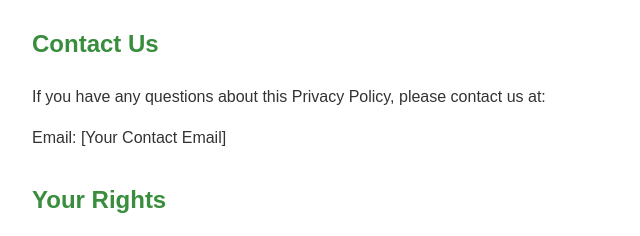
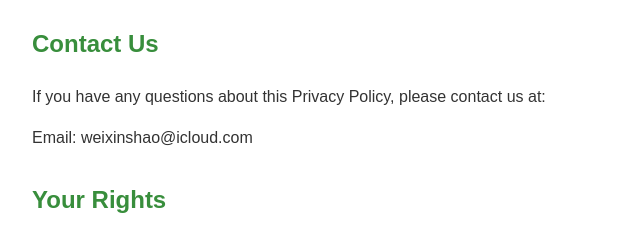
Before and after one commit to 1060666509/yummydownies, a plain HTML site: page index.html in a window 1280 px wide. Shown: the part 1120-1356 px from the top of the page, 208-848 px from the left. Drawn offline with Linux system fonts and the light colour scheme.

Commit message:
update email

```diff
--- a/index.html
+++ b/index.html
@@ -62,7 +62,7 @@
 
     <h2>Contact Us</h2>
     <p>If you have any questions about this Privacy Policy, please contact us at:</p>
-    <p>Email: [Your Contact Email]</p>
+    <p>Email: weixinshao@icloud.com</p>
 
     <h2>Your Rights</h2>
     <p>Since we don't collect any personal data, there is no personal information to access, modify, or delete. Your game data is stored locally on your device and can be removed by uninstalling the app.</p>
```
